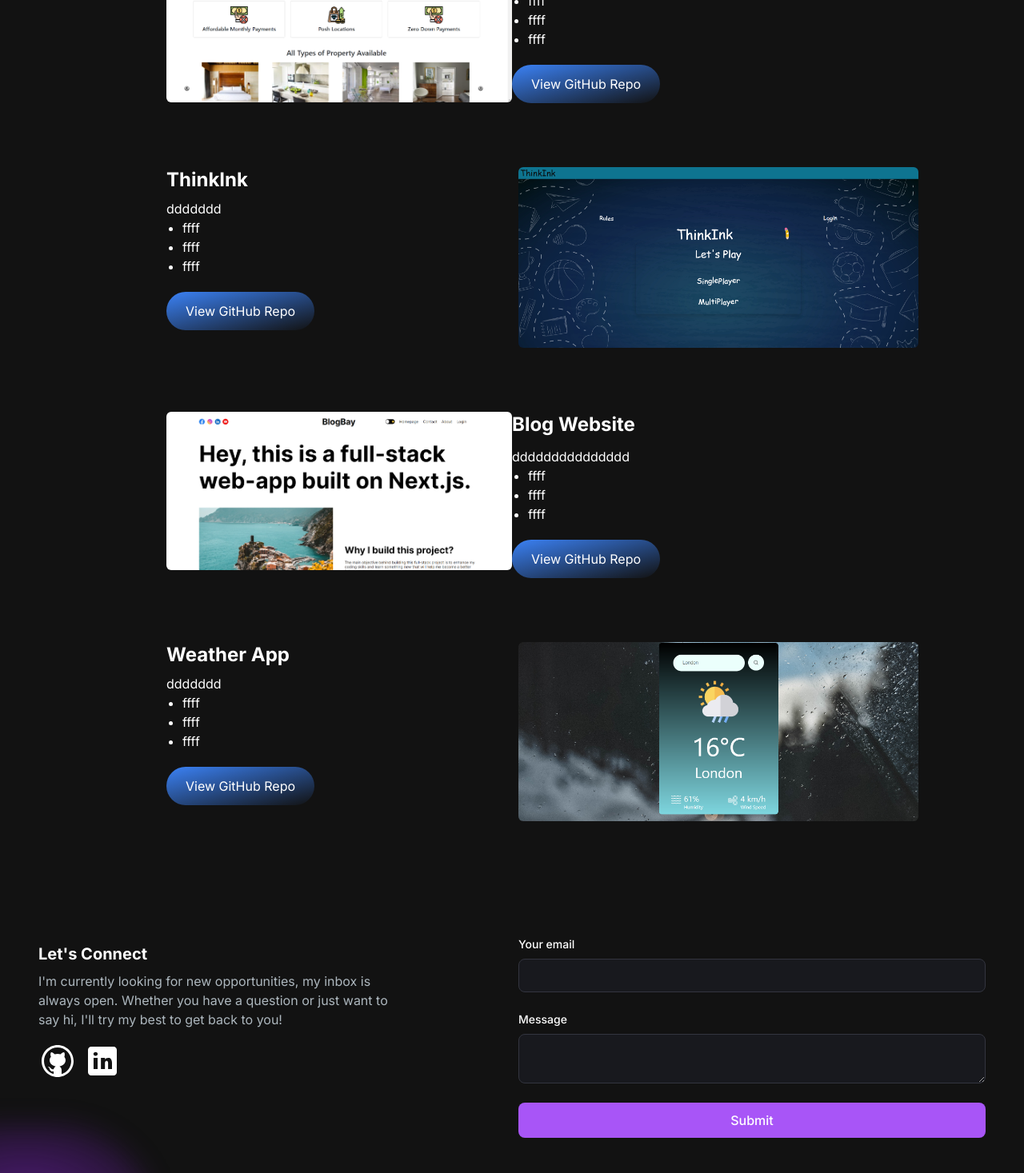
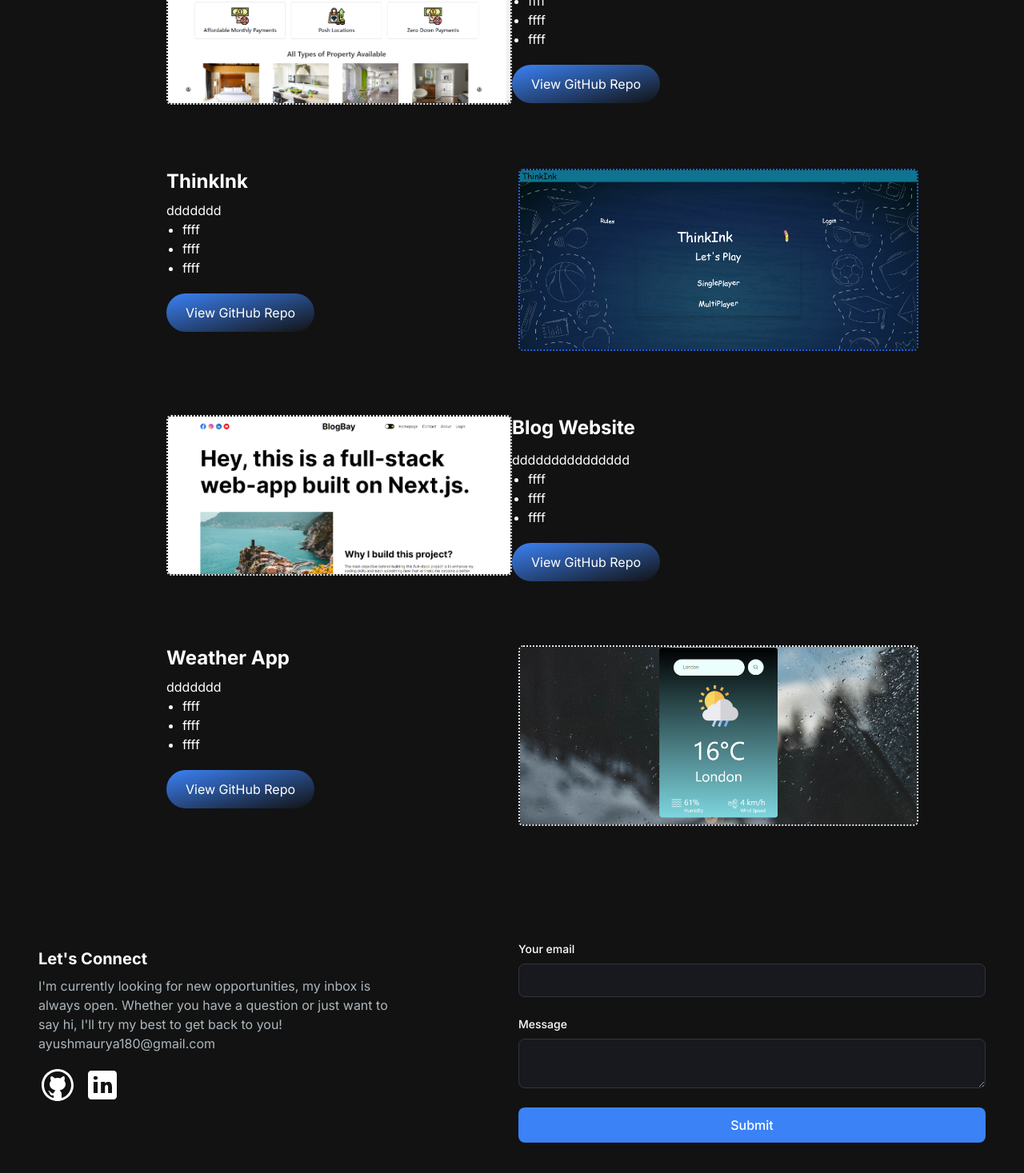
Before and after one commit to Ayush-Maurya-19/portfolio, a Next.js app: page / in a window 1280 px wide. Shown: the part 1330-2797 px from the top of the page at 80% size. Built offline with nearby package versions, Linux system fonts and the light colour scheme.

Commit message:
UI changes

```diff
--- a/src/app/components/EmailSection.jsx
+++ b/src/app/components/EmailSection.jsx
@@ -25,7 +25,6 @@ const EmailSection = () => {
       id="contact"
       className="grid md:grid-cols-2 my-12 md:my-12 py-24 gap-4 relative"
     >
-      <div className="bg-[radial-gradient(ellipse_at_center,_var(--tw-gradient-stops))] from-primary-900 to-transparent rounded-full h-60 w-80 z-0 blur-lg absolute top-3/4 -left-4 transform -translate-x-1/2 -translate-1/2"></div>
       <div className="z-10">
         <h5 className="text-xl font-bold text-white my-2">
           Let&apos;s Connect
@@ -34,6 +33,8 @@ const EmailSection = () => {
           I&apos;m currently looking for new opportunities, my inbox is always
           open. Whether you have a question or just want to say hi, I&apos;ll
           try my best to get back to you!
+          <br/>
+          ayushmaurya180@gmail.com
         </p>
         <div className="socials flex flex-row gap-2">
           <Link href="https://github.com">
@@ -42,6 +43,7 @@ const EmailSection = () => {
           <Link href="https://linkedin.com">
             <Image src={LinkedinIcon} alt="LinkedIn Icon" />
           </Link>
+
         </div>
       </div>
       <div>
--- a/src/app/components/Footer.jsx
+++ b/src/app/components/Footer.jsx
@@ -2,7 +2,7 @@ import React from "react";
 
 const Footer = () => {
   return (
-    <footer className="footer border z-10 border-t-[#33353F] border-l-transparent border-r-transparent text-white">
+    <footer className="footer border z-10 border-t-[#33353F] border-l-transparent border-r-transparent border-b-transparent text-white">
       <div className="container pt-7 pb-7 flex justify-between">
         <span>Ayush Maurya</span>
         <p className="text-slate-500">Nice to see you Here!.</p>
--- a/src/app/components/Navbar.jsx
+++ b/src/app/components/Navbar.jsx
@@ -19,7 +19,7 @@ const Navbar = () => {
       <div className="flex container lg:py-4 flex-wrap items-center justify-between mx-auto px-4 py-2">
         <Link
           href={"/"}
-          className="text-2xl md:text-5xl text-white font-semibold"
+          className="text-2xl md:text-5xl text-transparent bg-clip-text bg-gradient-to-r from-primary-400 to-secondary-600 font-semibold"
         >
           Ayush Maurya
         </Link>
--- a/src/app/components/Portfolio.jsx
+++ b/src/app/components/Portfolio.jsx
@@ -46,7 +46,7 @@ const Portfolio = () => {
                 alt="project"
                 width="500"
                 height="500"
-                className="rounded-md"
+                className="rounded-md  border-dotted border-2 border-white-400 "
               />
             </div>
             <div className="col-span-1 mt-4 md:mt-0">
@@ -97,7 +97,7 @@ const Portfolio = () => {
                 alt="project"
                 width="500"
                 height="500"
-                className="rounded-md"
+                className="rounded-md  border-dotted border-2 border-blue-600 "
               />
             </div>
           </div>
@@ -113,7 +113,7 @@ const Portfolio = () => {
                 alt="project"
                 width="500"
                 height="500"
-                className="rounded-md"
+                className="rounded-md  border-dotted border-2 border-white-400 "
               />
             </div>
             <div className="col-span-1 mt-4 md:mt-0">
@@ -164,7 +164,7 @@ const Portfolio = () => {
                 alt="project"
                 width="500"
                 height="500"
-                className="rounded-md"
+                className="rounded-md  border-dotted border-2 border-white-400 "
               />
             </div>
           </div>
--- a/src/app/layout.js
+++ b/src/app/layout.js
@@ -16,7 +16,6 @@ export default function RootLayout({ children }) {
       <body className={inter.className}>
       <Navbar />
         {children}
-        <Footer />
         </body>
     </html>
   );
--- a/src/app/page.js
+++ b/src/app/page.js
@@ -1,5 +1,6 @@
 import AboutSection from "./components/AboutSection";
 import EmailSection from "./components/EmailSection";
+import Footer from "./components/Footer";
 import HeroSection from "./components/HeroSection";
 import Portfolio from "./components/Portfolio";
 
@@ -12,6 +13,8 @@ const Page = () => {
           <AboutSection />
           <Portfolio />
           <EmailSection />
+          <Footer />
+
         </div>
       </main>
     </>
--- a/tailwind.config.js
+++ b/tailwind.config.js
@@ -16,8 +16,8 @@ module.exports = {
     },
     colors: {
       ...colors,
-      primary: colors.purple,
-      secondary: colors.pink,
+      primary: colors.blue,
+      secondary: colors.blue,
     },
   },
   plugins: [],
```
